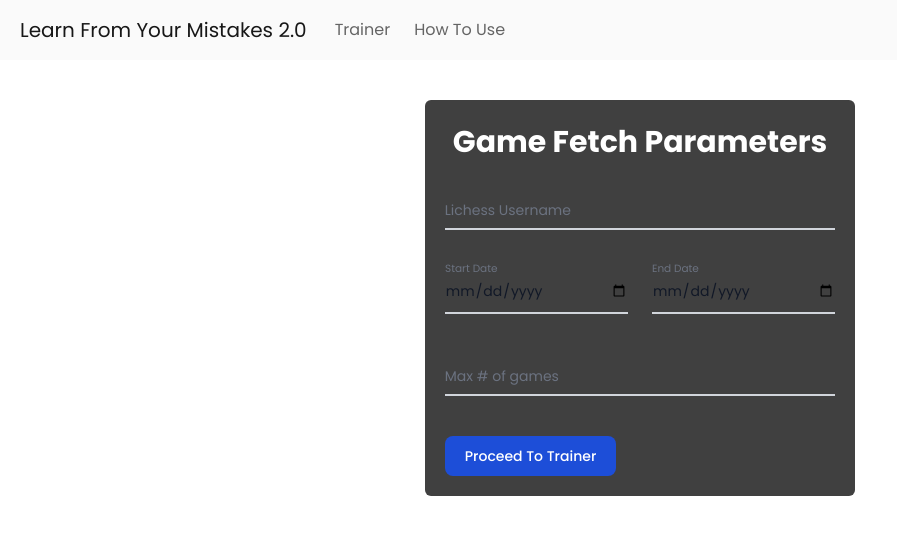
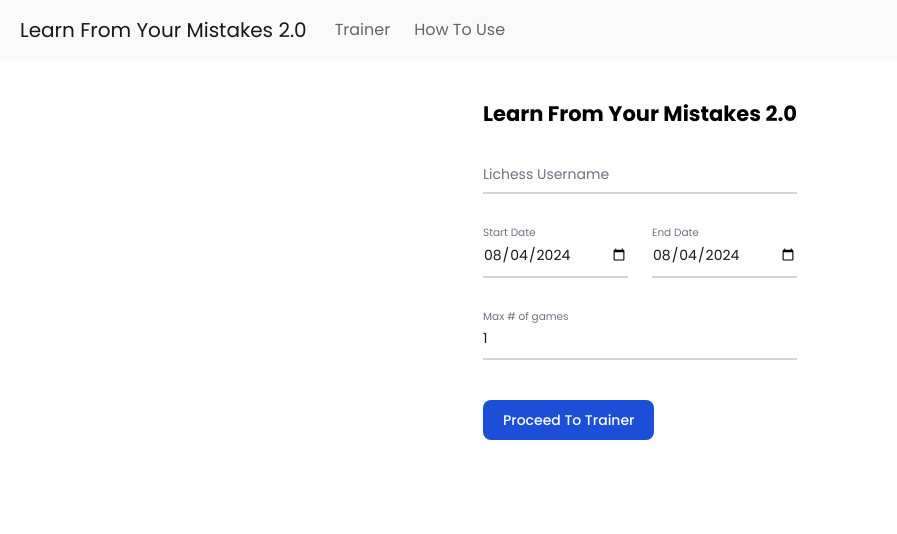
Before and after one commit to JamarTG/lichess-mistake-tool, a React (Vite) app: page / in a window 1280 px wide. Shown: the top 534 px of the page, without its empty margins (0-897 px from the left). Built offline with nearby package versions, Linux system fonts and the light colour scheme.

Commit message:
get functioning params form

```diff
--- a/src/App.tsx
+++ b/src/App.tsx
@@ -3,7 +3,7 @@
 import Navbar from "./components/Navbar";
 import About from "./pages/About";
 import "./App.css";
-import GameParamsSetter from "./pages/GameParams/index.tsx";
+import Main from "./pages/Main/index.tsx";
 
 const App = () => {
   return (
@@ -12,8 +12,8 @@
         <Navbar />
         <div className="flex-grow flex justify-center items-center">
           <Routes>
-            <Route path="/" element={<GameParamsSetter />} />
-            <Route path="/trainer" element={<ChessTrainer />} />
+            <Route path="/" element={<Main />} />
+            {/* <Route path="/trainer" element={<ChessTrainer />} /> */}
             <Route path="/about" element={<About />} />
           </Routes>
         </div>
--- a/src/output.css
+++ b/src/output.css
@@ -588,6 +588,10 @@
   }
 }
 
+.pointer-events-none {
+  pointer-events: none;
+}
+
 .absolute {
   position: absolute;
 }
@@ -596,8 +600,17 @@
   position: relative;
 }
 
+.inset-y-0 {
+  top: 0px;
+  bottom: 0px;
+}
+
 .top-3 {
   top: 0.75rem;
+}
+
+.start-0 {
+  inset-inline-start: 0px;
 }
 
 .-z-10 {
@@ -685,6 +698,10 @@
   height: 100%;
 }
 
+.h-4 {
+  height: 1rem;
+}
+
 .w-4\/5 {
   width: 80%;
 }
@@ -693,8 +710,20 @@
   width: 100%;
 }
 
+.w-4 {
+  width: 1rem;
+}
+
+.w-2\/3 {
+  width: 66.666667%;
+}
+
 .max-w-md {
   max-width: 28rem;
+}
+
+.max-w-sm {
+  max-width: 24rem;
 }
 
 .flex-grow {
@@ -790,6 +819,10 @@
   border-width: 0px;
 }
 
+.border {
+  border-width: 1px;
+}
+
 .border-b-2 {
   border-bottom-width: 2px;
 }
@@ -823,6 +856,16 @@
   background-color: rgb(250 250 250 / var(--tw-bg-opacity));
 }
 
+.bg-gray-50 {
+  --tw-bg-opacity: 1;
+  background-color: rgb(249 250 251 / var(--tw-bg-opacity));
+}
+
+.bg-white {
+  --tw-bg-opacity: 1;
+  background-color: rgb(255 255 255 / var(--tw-bg-opacity));
+}
+
 .p-1 {
   padding: 0.25rem;
 }
@@ -841,6 +884,10 @@
 
 .p-3 {
   padding: 0.75rem;
+}
+
+.p-2\.5 {
+  padding: 0.625rem;
 }
 
 .px-0 {
@@ -875,6 +922,14 @@
 
 .ps-0 {
   padding-inline-start: 0px;
+}
+
+.ps-10 {
+  padding-inline-start: 2.5rem;
+}
+
+.ps-3\.5 {
+  padding-inline-start: 0.875rem;
 }
 
 .text-center {
@@ -927,6 +982,11 @@
   color: rgb(255 255 255 / var(--tw-text-opacity));
 }
 
+.text-black {
+  --tw-text-opacity: 1;
+  color: rgb(0 0 0 / var(--tw-text-opacity));
+}
+
 .filter {
   filter: var(--tw-blur) var(--tw-brightness) var(--tw-contrast) var(--tw-grayscale) var(--tw-hue-rotate) var(--tw-invert) var(--tw-saturate) var(--tw-sepia) var(--tw-drop-shadow);
 }
@@ -965,6 +1025,11 @@
   border-color: rgb(37 99 235 / var(--tw-border-opacity));
 }
 
+.focus\:border-blue-500:focus {
+  --tw-border-opacity: 1;
+  border-color: rgb(59 130 246 / var(--tw-border-opacity));
+}
+
 .focus\:outline-none:focus {
   outline: 2px solid transparent;
   outline-offset: 2px;
@@ -985,6 +1050,11 @@
 .focus\:ring-blue-300:focus {
   --tw-ring-opacity: 1;
   --tw-ring-color: rgb(147 197 253 / var(--tw-ring-opacity));
+}
+
+.focus\:ring-blue-500:focus {
+  --tw-ring-opacity: 1;
+  --tw-ring-color: rgb(59 130 246 / var(--tw-ring-opacity));
 }
 
 .peer:-moz-placeholder-shown ~ .peer-placeholder-shown\:translate-y-0 {
@@ -1122,6 +1192,11 @@
     background-color: rgb(64 64 64 / var(--tw-bg-opacity));
   }
 
+  .dark\:bg-gray-700 {
+    --tw-bg-opacity: 1;
+    background-color: rgb(55 65 81 / var(--tw-bg-opacity));
+  }
+
   .dark\:text-gray-400 {
     --tw-text-opacity: 1;
     color: rgb(156 163 175 / var(--tw-text-opacity));
@@ -1139,6 +1214,31 @@
 
   .dark\:text-white\/60 {
     color: rgb(255 255 255 / 0.6);
+  }
+
+  .dark\:text-black {
+    --tw-text-opacity: 1;
+    color: rgb(0 0 0 / var(--tw-text-opacity));
+  }
+
+  .dark\:text-neutral-800 {
+    --tw-text-opacity: 1;
+    color: rgb(38 38 38 / var(--tw-text-opacity));
+  }
+
+  .dark\:text-neutral-600 {
+    --tw-text-opacity: 1;
+    color: rgb(82 82 82 / var(--tw-text-opacity));
+  }
+
+  .dark\:placeholder-gray-400::-moz-placeholder {
+    --tw-placeholder-opacity: 1;
+    color: rgb(156 163 175 / var(--tw-placeholder-opacity));
+  }
+
+  .dark\:placeholder-gray-400::placeholder {
+    --tw-placeholder-opacity: 1;
+    color: rgb(156 163 175 / var(--tw-placeholder-opacity));
   }
 
   .dark\:hover\:bg-blue-700:hover {
@@ -1160,6 +1260,11 @@
     --tw-ring-color: rgb(30 64 175 / var(--tw-ring-opacity));
   }
 
+  .dark\:focus\:ring-blue-500:focus {
+    --tw-ring-opacity: 1;
+    --tw-ring-color: rgb(59 130 246 / var(--tw-ring-opacity));
+  }
+
   .peer:focus ~ .peer-focus\:dark\:text-blue-500 {
     --tw-text-opacity: 1;
     color: rgb(59 130 246 / var(--tw-text-opacity));
--- a/src/pages/ChessTrainer/DisplayWr.tsx
+++ b/src/pages/ChessTrainer/DisplayWr.tsx
@@ -9,7 +9,7 @@
   className,
   children,
 }) => {
-  return <div className={className}>{children}</div>;
-};
+  return <div style={{width:600, height:250}} className={className}>{children}</div>;
+}
 
 export default DisplayWrapper;
--- a/src/pages/GameParams/index.tsx
+++ /dev/null
@@ -1,11 +0,0 @@
-import ParamsForm from "./ParamsForm";
-
-const GameParamsSetter = () => {
-  return (
-    <div className="flex justify-center items-center w-90 bg-neutral-700 p-5 rounded-md">
-      <ParamsForm />
-    </div>
-  );
-};
-
-export default GameParamsSetter;
--- a/src/pages/GameParams/ParamsForm.tsx
+++ b/src/pages/Main/ParamsForm.tsx
@@ -1,15 +1,61 @@
-const ParamsForm = () => {
+import { ChangeEvent, Dispatch, FormEvent, SetStateAction} from "react";
+
+interface ParamsFormProps {
+  username: string;
+  setUsername: Dispatch<SetStateAction<string>>;
+  maxNoGames: number;
+  setMaxNoGames: Dispatch<SetStateAction<number>>;
+  startDate: string;
+  setStartDate: Dispatch<SetStateAction<string>>;
+  endDate: string;
+  setEndDate: Dispatch<SetStateAction<string>>;
+  handleSubmit: (event: FormEvent<HTMLButtonElement>) => void
+}
+
+const ParamsForm: React.FC<ParamsFormProps> = ({
+  username,
+  setUsername,
+  maxNoGames,
+  setMaxNoGames,
+  startDate,
+  setStartDate,
+  endDate,
+  setEndDate,
+  handleSubmit
+}) => {
+
+  const handleNameChange  = (e:ChangeEvent<HTMLInputElement>) => {
+    setUsername(e.target.value)
+  }
+  const handleDateChange = (
+    setDate: Dispatch<SetStateAction<string>>,
+    event: ChangeEvent<HTMLInputElement>
+  ) => {
+    const date = event.target.value;
+    setDate(date);
+  };
+
+  const handleMaxGamesChange = (event: ChangeEvent<HTMLInputElement>) => {
+    setMaxNoGames(Number(event.target.value));
+  };
+
+
+
   return (
     <form className="max-w-md mx-auto">
-      <h2 style={{fontSize:30}} className="font-bold text-xl text-white p-2">Game Fetch Parameters</h2>
+      <h2 style={{ fontSize: 21 }} className="font-bold text-xl text-black ">
+        Learn From Your Mistakes 2.0
+      </h2>
       <br />
       <div className="relative z-0 w-full mb-10 group">
         <input
           type="text"
           name="floating_username"
           id="floating_username"
-          className="block py-2.5 px-0 w-full text-sm text-gray-900 bg-transparent border-0 border-b-2 border-gray-300 appearance-none dark:text-white dark:border-gray-600 dark:focus:border-blue-500 focus:outline-none focus:ring-0 focus:border-blue-600 peer"
-          placeholder=" "
+          className="block py-2.5 px-0 w-full text-sm text-gray-900 bg-transparent border-0 border-b-2 border-gray-300 appearance-none dark:text-neutral-600 dark:border-gray-600 dark:focus:border-blue-500 focus:outline-none focus:ring-0 focus:border-blue-600 peer"
+          placeholder=""
+          value={username}
+          onChange={e => handleNameChange(e)}
           required
         />
         <label
@@ -26,8 +72,12 @@
             type="date"
             name="floating_start_date"
             id="floating_start_date"
-            className="block py-2.5 px-0 w-full text-sm text-gray-900 bg-transparent border-0 border-b-2 border-gray-300 appearance-none dark:text-white dark:border-gray-600 dark:focus:border-blue-500 focus:outline-none focus:ring-0 focus:border-blue-600 peer"
+            className="block py-2.5 px-0 w-full text-sm text-gray-900 bg-transparent border-0 border-b-2 border-gray-300 appearance-none dark:text-neutral-600 dark:border-gray-600 dark:focus:border-blue-500 focus:outline-none focus:ring-0 focus:border-blue-600 peer"
             placeholder=" "
+            value={startDate}
+            onChange={(e) => {
+              handleDateChange(setStartDate, e);
+            }}
             required
           />
           <label
@@ -42,9 +92,13 @@
             type="date"
             name="floating_end_date"
             id="floating_end_date"
-            className="block py-2.5 px-0 w-full text-sm text-gray-900 bg-transparent border-0 border-b-2 border-gray-300 appearance-none dark:text-white dark:border-gray-600 dark:focus:border-blue-500 focus:outline-none focus:ring-0 focus:border-blue-600 peer"
+            className="block py-2.5 px-0 w-full text-sm text-gray-900 bg-transparent border-0 border-b-2 border-gray-300 appearance-none dark:text-neutral-600 dark:border-gray-600 dark:focus:border-blue-500 focus:outline-none focus:ring-0 focus:border-blue-600 peer"
             placeholder=" "
             required
+            value={endDate}
+            onChange={(e) => {
+              handleDateChange(setEndDate, e);
+            }}
           />
           <label
             htmlFor="floating_end_date"
@@ -59,8 +113,10 @@
           type="number"
           name="floating_max_games"
           id="floating_max_games"
-          className="block py-2.5 px-0 w-full text-sm text-gray-900 bg-transparent border-0 border-b-2 border-gray-300 appearance-none dark:text-white dark:border-gray-600 dark:focus:border-blue-500 focus:outline-none focus:ring-0 focus:border-blue-600 peer"
+          className="block py-2.5 px-0 w-full text-sm text-gray-900 bg-transparent border-0 border-b-2 border-gray-300 appearance-none dark:text-neutral-600 dark:border-gray-600 dark:focus:border-blue-500 focus:outline-none focus:ring-0 focus:border-blue-600 peer"
           placeholder=" "
+          value={maxNoGames}
+          onChange={(e) => handleMaxGamesChange(e)}
           required
         />
         <label
@@ -71,10 +127,9 @@
         </label>
       </div>
 
+      <button
 
-
-      <button
-        type="submit"
+     onClick={(e) => handleSubmit(e)}
         className="text-white bg-blue-700 hover:bg-blue-800 focus:ring-4 focus:outline-none focus:ring-blue-300 font-medium rounded-lg text-sm w-full sm:w-auto px-5 py-2.5 text-center dark:bg-blue-600 dark:hover:bg-blue-700 dark:focus:ring-blue-800"
       >
         Proceed To Trainer
--- /dev/null
+++ b/src/pages/Main/index.tsx
@@ -0,0 +1,87 @@
+import { FormEvent, useState } from "react";
+import formatDate from "../../utils/formatDate";
+import ChessTrainer from "../ChessTrainer";
+import ParamsForm from "./ParamsForm";
+import { ErrorData } from "../../types";
+import { API_BASE_URL } from "../../constants";
+import { splitNDJSON } from "../../utils/splitNDJSON";
+import getErrorData from "../../utils/getErrorData";
+
+const Main = () => {
+  const [username, setUsername] = useState<string>("");
+  const [maxNoGames, setMaxNoGames] = useState<number>(1);
+  const [startDate, setStartDate] = useState<string>(formatDate(new Date()));
+  const [endDate, setEndDate] = useState<string>(formatDate(new Date()));
+
+  const [formSubmitted, setFormSubmitted] = useState<boolean>(false);
+
+  const [gameErrors, setGameErrors] = useState<ErrorData[][]>([]);
+
+  const handleSubmit = async (event: FormEvent<HTMLButtonElement>) => {
+    event.preventDefault();
+
+    const start = new Date(startDate);
+    const end = new Date(endDate);
+
+    if (username && maxNoGames > 0 && startDate && endDate) {
+      if (start < end) {
+        setFormSubmitted(true);
+
+        try {
+          const url = `${API_BASE_URL}${username}?since=${start.getTime()}&until=${end.getTime()}&max=${maxNoGames}&evals=true&analysed=true`;
+
+          const response = await fetch(url, {
+            headers: {
+              Accept: "application/x-ndjson",
+            },
+          });
+
+          if (!response.ok) {
+            console.error(`Error ${response.status}: ${response.statusText}`);
+            return;
+          }
+
+          const gamesErrorData = await splitNDJSON(response);
+          console.log(gamesErrorData, "sdfs");
+
+          if (gamesErrorData) {
+            setGameErrors(
+              getErrorData(
+                gamesErrorData.gamesMoves,
+                gamesErrorData.gamesAnalysis
+              )
+            );
+          }
+        } catch (error) {
+          console.error("Error fetching games:", error);
+        }
+      } else {
+        alert("Start date must be before end date.");
+      }
+    } else {
+      alert("Please fill in all fields correctly.");
+    }
+  };
+
+  return (
+    <div>
+      {username && maxNoGames && startDate && endDate && formSubmitted ? (
+        <ChessTrainer gameErrors={gameErrors} />
+      ) : (
+        <ParamsForm
+          username={username}
+          setUsername={setUsername}
+          maxNoGames={maxNoGames}
+          setMaxNoGames={setMaxNoGames}
+          startDate={startDate}
+          setStartDate={setStartDate}
+          endDate={endDate}
+          setEndDate={setEndDate}
+          handleSubmit={handleSubmit}
+        />
+      )}
+    </div>
+  );
+};
+
+export default Main;
--- /dev/null
+++ b/src/utils/formatDate.ts
@@ -0,0 +1,8 @@
+const formatDate = (date: Date) => {
+  let day = ("0" + date.getDate()).slice(-2);
+  let month = ("0" + (date.getMonth() + 1)).slice(-2);
+  let year = date.getFullYear();
+  return `${year}-${month}-${day}`;
+};
+
+export default formatDate;
```
Also changed, not shown: src/pages/ChessTrainer/index.tsx (+7 -40 lines).
